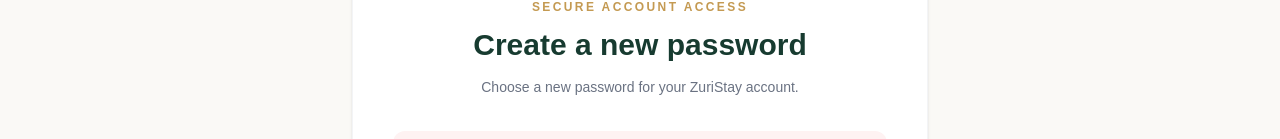
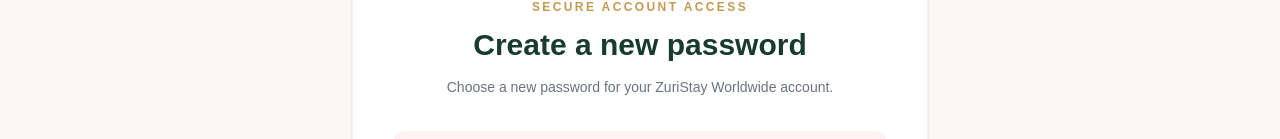
Before and after one commit to robinsonb254/zuristay, a Next.js app: page /reset-password in a window 1280 px wide. Shown: the part 291-430 px from the top of the page. Built offline with nearby package versions, Linux system fonts and the light colour scheme; no server answers.

Commit message:
Apply ZuriStay Worldwide branding

```diff
--- a/src/app/reset-password/page.tsx
+++ b/src/app/reset-password/page.tsx
@@ -96,7 +96,7 @@ export default function ResetPasswordPage() {
             </p>
             <h1 className="mt-3 text-3xl font-bold">Create a new password</h1>
             <p className="mt-3 text-sm leading-6 text-gray-500">
-              Choose a new password for your ZuriStay account.
+              Choose a new password for your ZuriStay Worldwide account.
             </p>
           </div>
 
```
